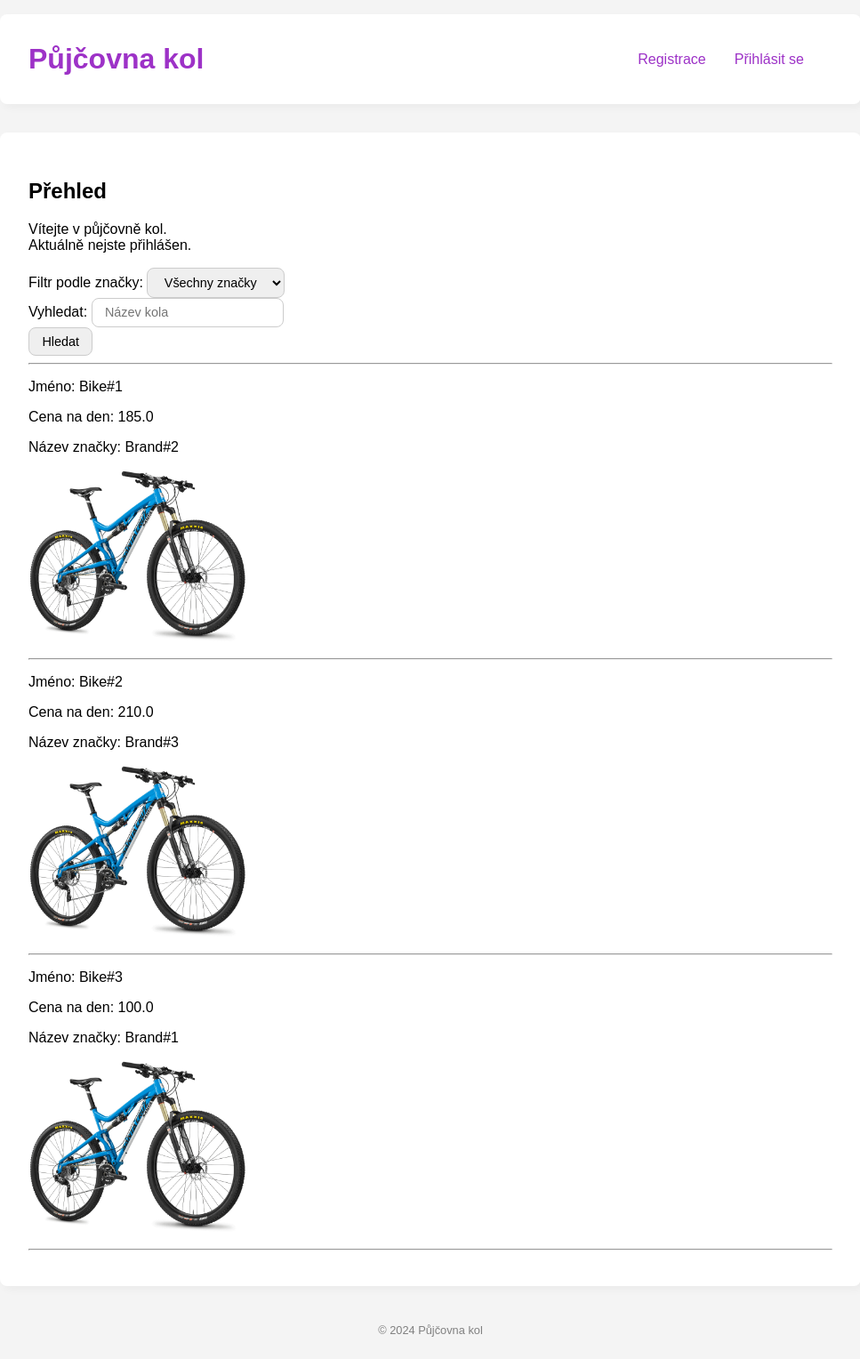
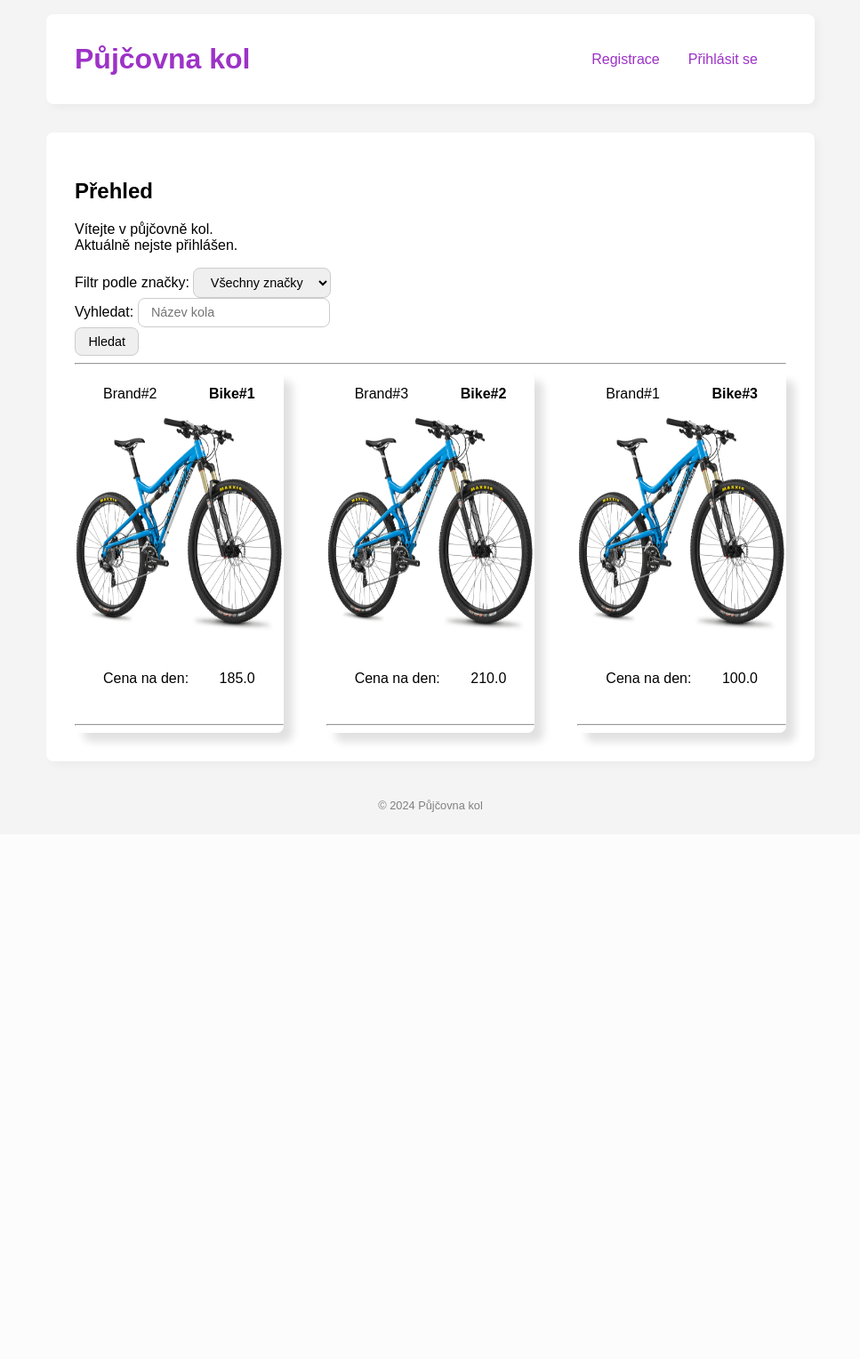
Before and after one commit to svareX/bike-rental, a Flask app: page / in a window 1280 px wide. Shown: the whole page at 89% size, without its empty margins (156-1123 px from the left). After the commit the page ends 913 px from the top, so only its background shows below. Run offline with Flask 2, Linux system fonts and the light colour scheme; data comes from the database, SQL or seed files in the repository; both versions use the stored data as it was after the commit; some libraries are stand-ins or nearby versions.

Commit message:
Starting on css

```diff
--- a/static/css/styles.css
+++ b/static/css/styles.css
@@ -75,7 +75,7 @@ body {
 }
 
 .page {
-    width: 1000px; /* (B) */
+    width: 70%; /* (B) */
 }
 
 .main {
@@ -453,3 +453,35 @@ footer {
 .transactions-filter {
     margin-bottom: 1em;
 }
+
+
+.grid {
+    display: grid;
+    grid-template-columns: auto auto auto;
+    gap: 3em;
+    text-align: center;
+}
+
+.bike {
+    background: white;
+    border-radius: 8px;
+    box-shadow: rgba(0, 0, 0, 0.12) 10px 10px 10px;
+}
+
+.bike-header {
+    display: flex;
+    justify-content: space-between;
+    margin: 1em 2em 1em 2em;
+}
+
+.bike-img {
+    width: 100%;
+    height: 250px;
+    object-fit: fill;
+}
+
+.bike-price {
+    display: flex;
+    justify-content: space-between;
+    margin: 2em 2em 1em 2em;
+}
--- a/templates/dashboard.jinja
+++ b/templates/dashboard.jinja
@@ -47,13 +47,22 @@
             {% if session['role'] == 1 %}
             <a href={{ url_for("add_bike.page") }}>Přidat kolo</a>
             {% endif %}
+            <div class="grid">
                 {% if bikes %}
                     {% for bike in bikes %}
-                    <p>Jméno: {{ bike.name }}</p>
-                    <p>Cena na den: {{ bike.price_per_day }}</p>
-                    <p>Název značky: {{ bike.brand_name }}</p>
-                    <img src="{{ url_for('static', filename="img/" + bike.img) }}" alt="{{ bike.name }}" height="200px">
+                        <div class="bike">
+                            <p class="bike-header">
+                                <span>
+                                    {{ bike.brand_name }}
+                                </span>
+                                <span>
+                                    <b>{{ bike.name }}</b>
+                                </span>
+                            </p>
+                            <img src="{{ url_for('static', filename='img/' + bike.img) }}" alt="{{ bike.name }}" class="bike-img">
+                            <p class="bike-price">Cena na den: <span>{{ bike.price_per_day }}</span></p>
                             <br>
+
                             {% if session['role'] == 1 %}
                                 <a href="{{ url_for('edit_bike.page', bike_id=bike.id) }}">
                                     <button>Upravit</button>
@@ -73,10 +82,10 @@
                                 {% endif %}
                             {% endif %}
                             <hr>
+                        </div>
                     {% endfor %}
-            {% else %}
-                <p>Nebyla nalezena žádná kola.</p>
                 {% endif %}
+            </div>
         </div>
     </div>
     <script>
--- a/templates/register.jinja
+++ b/templates/register.jinja
@@ -5,13 +5,17 @@
 <div class="main">
     <div class="box dashboard">
         <h2>Registrace</h2>
-            <form method="POST" >
+        <form method="POST">
             {{ form_field(form.first_name) }}
             {{ form_field(form.last_name) }}
             {{ form_field(form.email) }}
             {{ form_field(form.password) }}
             {{ form_submit("Registrovat se") }}
         </form>
+        <p>
+            Už jste se registrovali?
+            <a href="{{ url_for('login.page') }}">Přihlásit se</a>
+        </p>
     </div>
 </div>
 {% endblock%}
```
Also changed, not shown: templates/login.jinja (+6 -2 lines), database/db.sqlite, 1 other file. Lines whose indentation alone changed are shown as unchanged.
